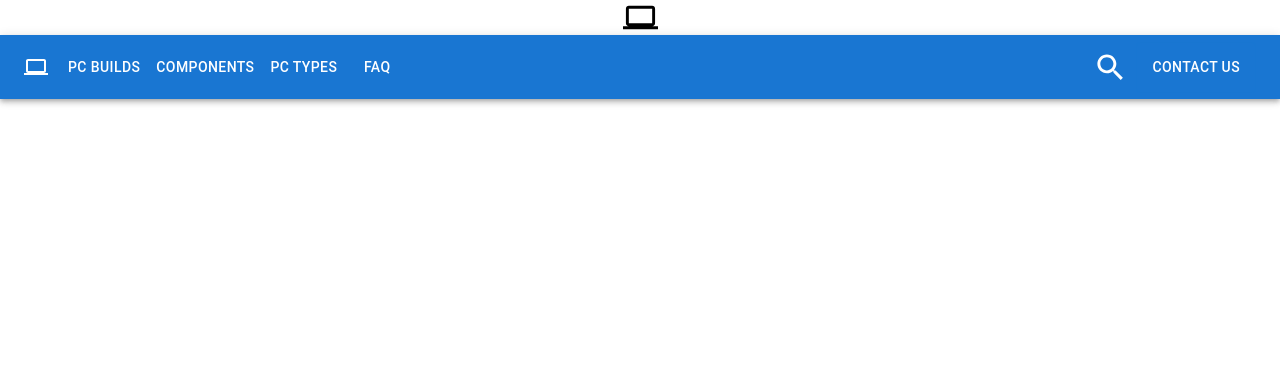
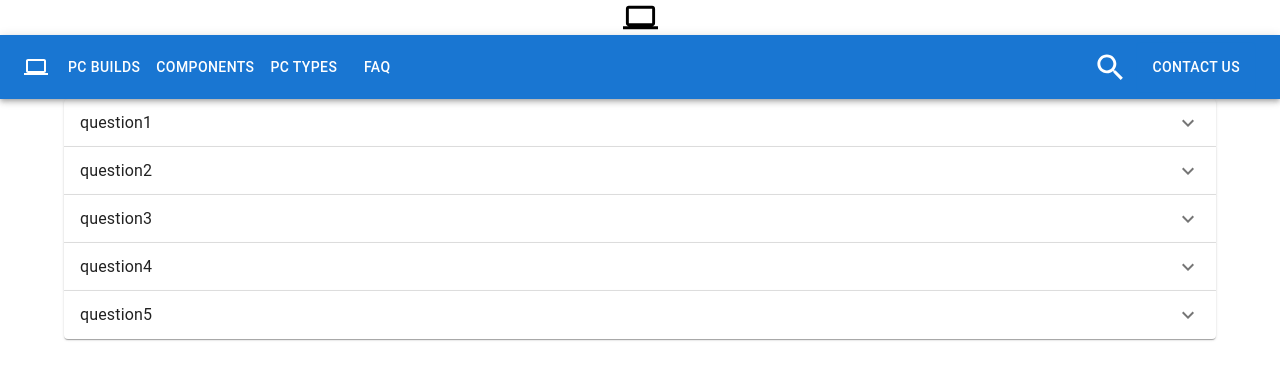
Before and after one commit to myin1/React-Projects-PC-Building, a React (Create React App) app in the folder pc-build/: page /FAQ in a window 1280 px wide. Shown: the top 380 px of the page. Built offline with nearby package versions, Linux system fonts and the light colour scheme.

Commit message:
Addition of FAQ page
Added FAQ page
- Json file edited for debugging

```diff
--- a/pc-build/src/App.js
+++ b/pc-build/src/App.js
@@ -4,6 +4,7 @@ import Navbar from "./components/Navbar";
 import Home from "./pages/Home";
 import Prebuilt from "./pages/Prebuilt";
 import ComputerIcon from "@mui/icons-material/Computer";
+import FAQ from "./pages/FAQ";
 
 function App() {
   return (
@@ -21,6 +22,7 @@ function App() {
       <Routes>
         <Route path="/" element={<Home />} exact />
         <Route path="/PCBuilds" element={<Prebuilt />} />
+        <Route path="/FAQ" element={<FAQ />} />
       </Routes>
     </div>
   );
--- a/pc-build/src/components/SearchButton.jsx
+++ b/pc-build/src/components/SearchButton.jsx
@@ -37,7 +37,6 @@ export default function SearchButton() {
               sx={{
                 input: { color: "white" },
                 borderColor: "white",
-                color: "white",
               }}
             />
           </div>
--- /dev/null
+++ b/pc-build/src/components/content/AccordionItem.jsx
@@ -0,0 +1,22 @@
+import Accordion from "@mui/material/Accordion";
+import AccordionSummary from "@mui/material/AccordionSummary";
+import AccordionDetails from "@mui/material/AccordionDetails";
+import Typography from "@mui/material/Typography";
+import ExpandMoreIcon from "@mui/icons-material/ExpandMore";
+
+export default function AccordionItem(props) {
+  return (
+    <Accordion disableGutters="True">
+      <AccordionSummary
+        expandIcon={<ExpandMoreIcon />}
+        aria-controls="panel1a-content"
+        id="panel1a-header"
+      >
+        <Typography>{props.question}</Typography>
+      </AccordionSummary>
+      <AccordionDetails>
+        <Typography>{props.answer}</Typography>
+      </AccordionDetails>
+    </Accordion>
+  );
+}
--- /dev/null
+++ b/pc-build/src/pages/FAQ.jsx
@@ -0,0 +1,24 @@
+import { Container } from "@mui/system";
+import * as React from "react";
+import AccordionItem from "../components/content/AccordionItem";
+
+const questions = [
+  "question1",
+  "question2",
+  "question3",
+  "question4",
+  "question5",
+];
+const answers = ["answer1", "answer2", "answer3", "answer4", "answer5"];
+
+export default function FAQ() {
+  return (
+    <div>
+      <Container>
+        {questions.map((question, index) => (
+          <AccordionItem question={question} answer={answers[index]} />
+        ))}
+      </Container>
+    </div>
+  );
+}
```
